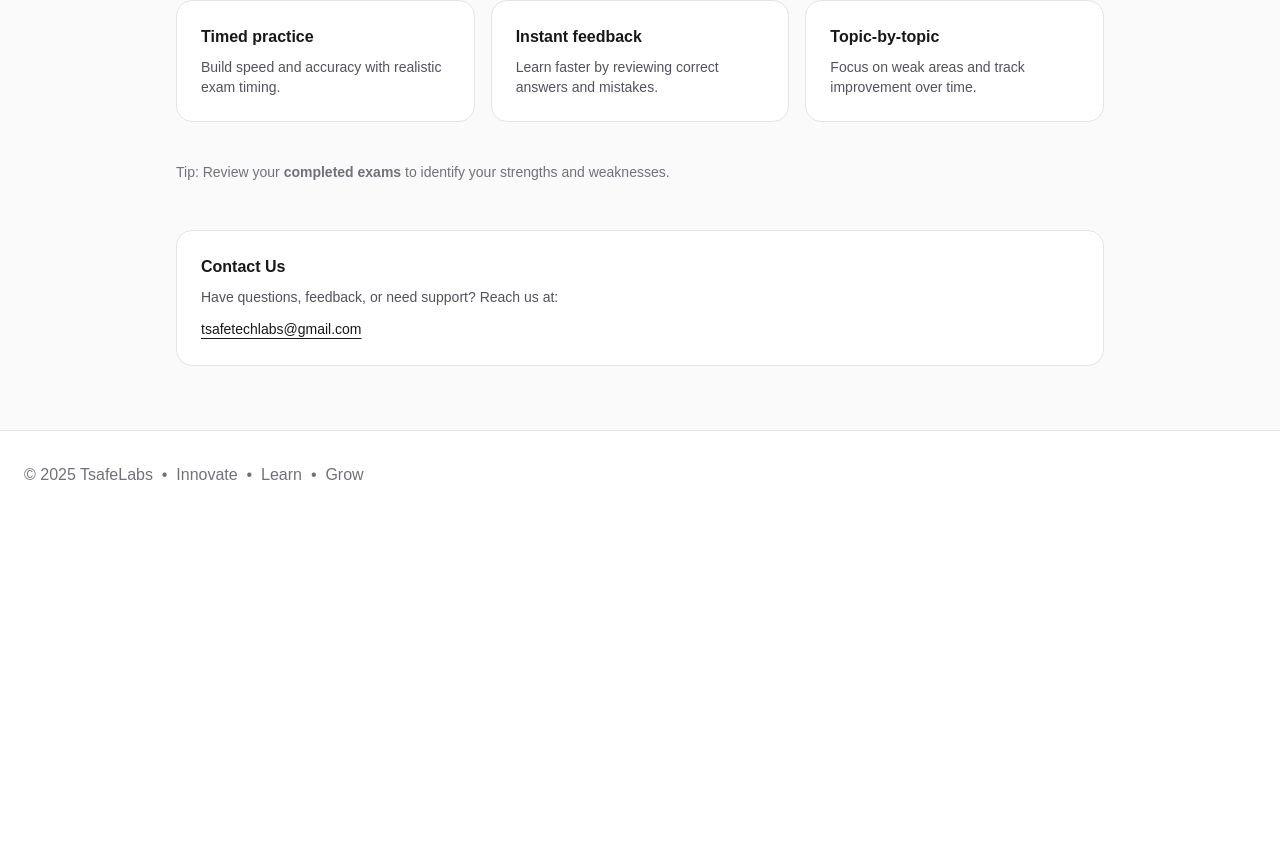
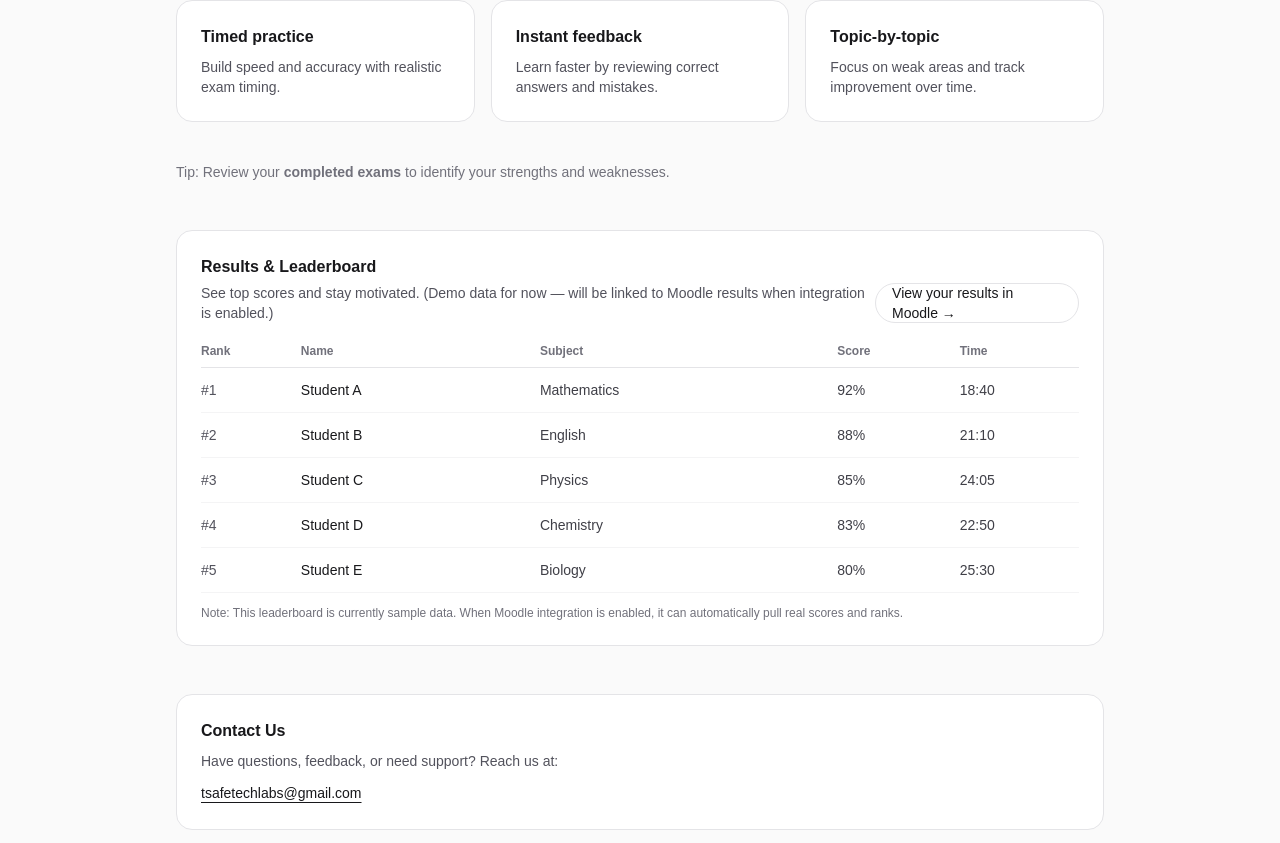
Before and after one commit to BasiruUsman/mock-exam-site, a Next.js app: page / in a window 1280 px wide. Shown: the part 569-1412 px from the top of the page. Before the commit the page ends 1088 px from the top, so only its background shows below. Built offline with nearby package versions, Linux system fonts and the light colour scheme.

Commit message:
Update page.tsx

```diff
--- a/app/page.tsx
+++ b/app/page.tsx
@@ -40,6 +40,18 @@ const subjects = [
     slug: "biology",
     moodleQuizUrl: "https://tsafelabs.moodlecloud.com/mod/quiz/view.php?id=45",
   },
+];
+
+/* =========================
+   Demo leaderboard data
+   (Replace later with real Moodle data if/when you integrate)
+========================= */
+const leaderboard = [
+  { name: "Student A", subject: "Mathematics", score: 92, time: "18:40" },
+  { name: "Student B", subject: "English", score: 88, time: "21:10" },
+  { name: "Student C", subject: "Physics", score: 85, time: "24:05" },
+  { name: "Student D", subject: "Chemistry", score: 83, time: "22:50" },
+  { name: "Student E", subject: "Biology", score: 80, time: "25:30" },
 ];
 
 export default function Home() {
@@ -138,10 +150,88 @@ export default function Home() {
         </div>
 
         <p className="mt-10 text-sm text-zinc-500 dark:text-zinc-500">
-          Tip: Review your <strong>completed exams</strong> to identify your strengths and weaknesses.
+          Tip: Review your <strong>completed exams</strong> to identify your
+          strengths and weaknesses.
         </p>
 
-        {/* Contact Us */}
+        {/* =========================
+           RESULTS / LEADERBOARD
+        ========================= */}
+        <div className="mt-12 rounded-2xl border border-zinc-200 bg-white p-6 dark:border-white/10 dark:bg-zinc-950">
+          <div className="flex flex-col gap-2 sm:flex-row sm:items-end sm:justify-between">
+            <div>
+              <h2 className="text-base font-semibold">Results & Leaderboard</h2>
+              <p className="mt-1 text-sm text-zinc-600 dark:text-zinc-400">
+                See top scores and stay motivated. (Demo data for now — will be
+                linked to Moodle results when integration is enabled.)
+              </p>
+            </div>
+
+            <a
+              href={MOODLE_COURSE_URL}
+              target="_blank"
+              rel="noopener noreferrer"
+              className="inline-flex h-10 items-center justify-center rounded-full border border-zinc-200 bg-white px-4 text-sm font-medium transition-colors hover:bg-zinc-100 dark:border-white/10 dark:bg-zinc-950 dark:hover:bg-white/5"
+            >
+              View your results in Moodle →
+            </a>
+          </div>
+
+          <div className="mt-5 overflow-x-auto">
+            <table className="w-full min-w-[520px] border-separate border-spacing-0">
+              <thead>
+                <tr className="text-left">
+                  <th className="border-b border-zinc-200 pb-2 text-xs font-semibold text-zinc-500 dark:border-white/10 dark:text-zinc-400">
+                    Rank
+                  </th>
+                  <th className="border-b border-zinc-200 pb-2 text-xs font-semibold text-zinc-500 dark:border-white/10 dark:text-zinc-400">
+                    Name
+                  </th>
+                  <th className="border-b border-zinc-200 pb-2 text-xs font-semibold text-zinc-500 dark:border-white/10 dark:text-zinc-400">
+                    Subject
+                  </th>
+                  <th className="border-b border-zinc-200 pb-2 text-xs font-semibold text-zinc-500 dark:border-white/10 dark:text-zinc-400">
+                    Score
+                  </th>
+                  <th className="border-b border-zinc-200 pb-2 text-xs font-semibold text-zinc-500 dark:border-white/10 dark:text-zinc-400">
+                    Time
+                  </th>
+                </tr>
+              </thead>
+              <tbody>
+                {leaderboard.map((row, idx) => (
+                  <tr key={`${row.name}-${idx}`} className="text-sm">
+                    <td className="border-b border-zinc-100 py-3 pr-2 text-zinc-600 dark:border-white/5 dark:text-zinc-300">
+                      #{idx + 1}
+                    </td>
+                    <td className="border-b border-zinc-100 py-3 pr-2 font-medium dark:border-white/5">
+                      {row.name}
+                    </td>
+                    <td className="border-b border-zinc-100 py-3 pr-2 text-zinc-700 dark:border-white/5 dark:text-zinc-200">
+                      {row.subject}
+                    </td>
+                    <td className="border-b border-zinc-100 py-3 pr-2 text-zinc-700 dark:border-white/5 dark:text-zinc-200">
+                      {row.score}%
+                    </td>
+                    <td className="border-b border-zinc-100 py-3 text-zinc-700 dark:border-white/5 dark:text-zinc-200">
+                      {row.time}
+                    </td>
+                  </tr>
+                ))}
+              </tbody>
+            </table>
+          </div>
+
+          <p className="mt-3 text-xs text-zinc-500 dark:text-zinc-500">
+            Note: This leaderboard is currently sample data. When Moodle
+            integration is enabled, it can automatically pull real scores and
+            ranks.
+          </p>
+        </div>
+
+        {/* =========================
+           CONTACT US
+        ========================= */}
         <div className="mt-12 rounded-2xl border border-zinc-200 bg-white p-6 dark:border-white/10 dark:bg-zinc-950">
           <h2 className="text-base font-semibold">Contact Us</h2>
           <p className="mt-2 text-sm text-zinc-600 dark:text-zinc-400">
```
